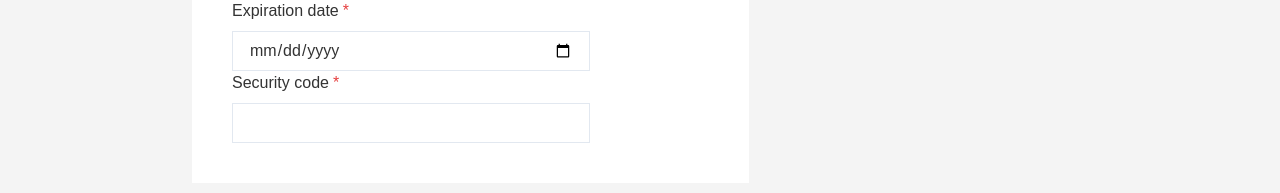
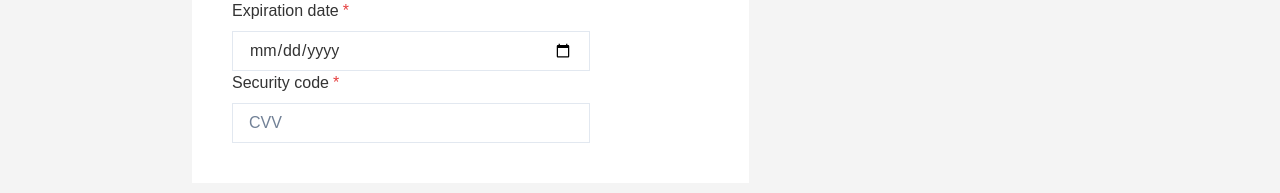
Before and after one commit to UrvashiSohaliya2511/gamy-part-5391, a React (Create React App) app: page /cart/payment in a window 1280 px wide. Shown: the part 1337-1530 px from the top of the page. Built offline with nearby package versions, Linux system fonts and the light colour scheme.

Commit message:
final change

```diff
--- a/src/pages/cart.jsx
+++ b/src/pages/cart.jsx
@@ -158,6 +158,7 @@ const Cart = () => {
                     fontWeight="normal"
                     _hover={buttonfilled}
                     onClick={handleCheckout}
+                    visibility={sum < 1 ? "hidden" : "visible"}
                   >
                     Check Out
                   </Button>
--- a/src/pages/payment.jsx
+++ b/src/pages/payment.jsx
@@ -151,6 +151,7 @@ const Payment = () => {
                 <Input
                   borderRadius="none"
                   name="cardnumber"
+                  maxlength="16"
                   //   type="tel"
                   //   inputmode="numeric"
                   //   pattern="[0-9\s]{13,19}"
@@ -161,7 +162,12 @@ const Payment = () => {
                 <FormLabel fontWeight="430" fontSize="md">
                   Security code
                 </FormLabel>
-                <Input borderRadius="none" name="security" />
+                <Input
+                  borderRadius="none"
+                  name="security"
+                  maxlength="3"
+                  placeholder="CVV"
+                />
               </FormControl>
             </Stack>
             <Stack bg="white" p={10}>
```
